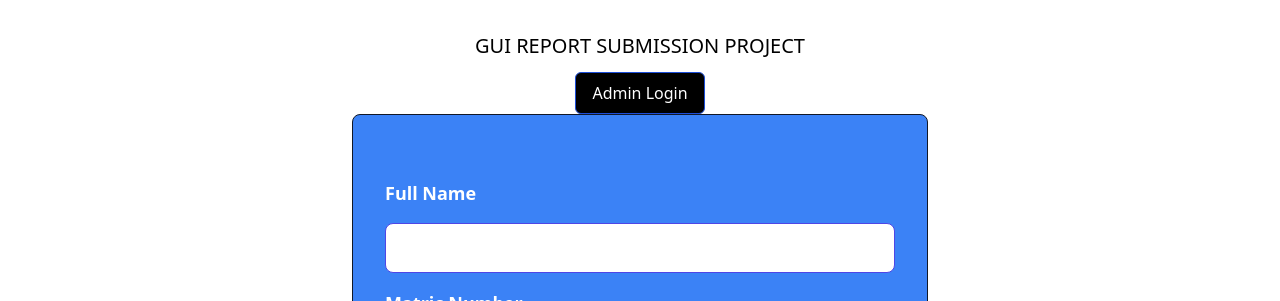
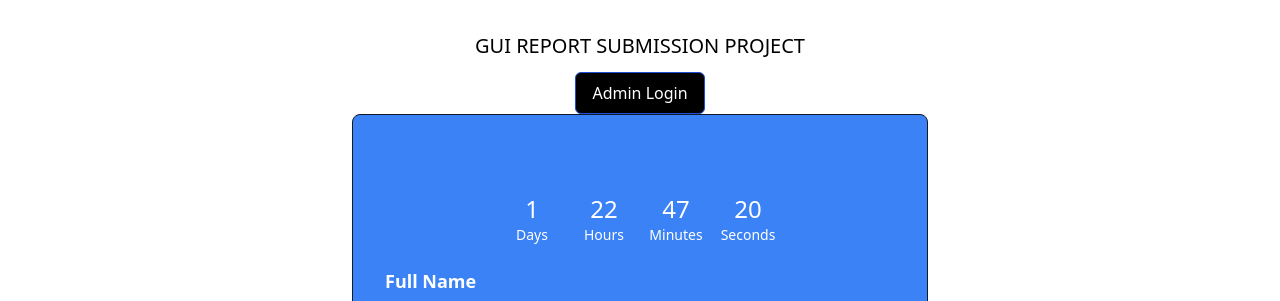
Before and after one commit to IAmLordSpectre/MyGUIAssignment, a Next.js app: page / in a window 1280 px wide. Shown: the top 301 px of the page. Built offline with nearby package versions, Linux system fonts and the light colour scheme; no server answers.

Commit message:
mycommit

```diff
--- a/components/Deadline.jsx
+++ b/components/Deadline.jsx
@@ -6,7 +6,7 @@ const Deadline = () => {
   const { deadlineDisplay } = useContext(ThankContext);
   return (
     <div>
-      <h1 className="text-red-600 font-semibold pb-2">{deadlineDisplay}</h1>
+      <h1 className="text-black font-semibold pb-2">{deadlineDisplay}</h1>
     </div>
   );
 };
--- a/components/Table.jsx
+++ b/components/Table.jsx
@@ -6,46 +6,46 @@ const Table = () => {
   const { students, loading } = useContext(LoginContext);
   return (
     <div>
-      <div class="flex flex-col">
-        <div class="overflow-x-auto sm:-mx-6 lg:-mx-8">
-          <div class="py-2 inline-block min-w-full sm:px-6 lg:px-8">
-            <div class="overflow-x-auto">
-              <table class="min-w-full">
-                <thead class="border-b bg-black text-white">
+      <div className="flex flex-col">
+        <div className="overflow-x-auto sm:-mx-6 lg:-mx-8">
+          <div className="py-2 inline-block min-w-full sm:px-6 lg:px-8">
+            <div className="overflow-x-auto">
+              <table className="min-w-full">
+                <thead className="border-b bg-black text-white">
                   <tr>
                     <th
                       scope="col"
-                      class="text-sm font-medium  px-6 py-4 text-left"
+                      className="text-sm font-medium  px-6 py-4 text-left"
                     >
                       #
                     </th>
                     <th
                       scope="col"
-                      class="text-sm font-medium  px-6 py-4 text-left"
+                      className="text-sm font-medium  px-6 py-4 text-left"
                     >
                       Name
                     </th>
                     <th
                       scope="col"
-                      class="text-sm font-medium  px-6 py-4 text-left"
+                      className="text-sm font-medium  px-6 py-4 text-left"
                     >
                       Matric
                     </th>
                     <th
                       scope="col"
-                      class="text-sm font-medium px-6 py-4 text-left"
+                      className="text-sm font-medium px-6 py-4 text-left"
                     >
                       TimeStamp
                     </th>
                     <th
                       scope="col"
-                      class="text-sm font-medium  px-6 py-4 text-left"
+                      className="text-sm font-medium  px-6 py-4 text-left"
                     >
                       Category
                     </th>
                     <th
                       scope="col"
-                      class="text-sm font-medium  px-6 py-4 text-left"
+                      className="text-sm font-medium  px-6 py-4 text-left"
                     >
                       Status
                     </th>
@@ -54,23 +54,23 @@ const Table = () => {
                 <tbody>
                   {students.map((student, index) => {
                     return (
-                      <tr class="border-b" key={index}>
-                        <td class="px-6 py-4 whitespace-nowrap text-sm font-medium text-gray-900">
+                      <tr className="border-b" key={index}>
+                        <td className="px-6 py-4 whitespace-nowrap text-sm font-medium text-gray-900">
                           {index}
                         </td>
-                        <td class="text-sm text-gray-900 font-light px-6 py-4 whitespace-nowrap">
+                        <td className="text-sm text-gray-900 font-light px-6 py-4 whitespace-nowrap">
                           {student.data.Name}
                         </td>
-                        <td class="text-sm text-gray-900 font-light px-6 py-4 whitespace-nowrap">
+                        <td className="text-sm text-gray-900 font-light px-6 py-4 whitespace-nowrap">
                           {student.data.Matric}
                         </td>
-                        <td class="text-sm text-gray-900 font-light px-6 py-4 whitespace-nowrap">
+                        <td className="text-sm text-gray-900 font-light px-6 py-4 whitespace-nowrap">
                           {student.data.datetime}
                         </td>
-                        <td class="text-sm text-gray-900 font-light px-6 py-4 whitespace-nowrap">
+                        <td className="text-sm text-gray-900 font-light px-6 py-4 whitespace-nowrap">
                           {student.data.Category}
                         </td>
-                        <td class="text-sm text-gray-900 font-light px-6 py-4 whitespace-nowrap">
+                        <td className="text-sm text-gray-900 font-light px-6 py-4 whitespace-nowrap">
                           {student.data.remark}
                         </td>
                       </tr>
--- a/pages/index.js
+++ b/pages/index.js
@@ -106,7 +106,6 @@ export default function Home() {
   }, [minutes, seconds]);
 
   //Get Current Date and Time
-
   const getDateTime = () => {
     const current = new Date();
     const date = `${current.getDate()}/${
@@ -114,6 +113,7 @@ export default function Home() {
     }/${current.getFullYear()} ${current.getHours()}:${current.getMinutes()}:${current.getSeconds()}`;
     return setDatetime(date);
   };
+
   //Session
   const { data: session, status } = useSession();
   const router = useRouter();
@@ -139,7 +139,6 @@ export default function Home() {
         let down = download.data;
         console.log(down);
         const { Name, Matric, Category, datetime, remark, Report } = down;
-
         return {
           Name: Name,
           Matric: Matric,
@@ -167,7 +166,7 @@ export default function Home() {
 
   return (
     <>
-      <div className="md:flex md:items-center md:justify-center w-full md:p-8 p-2  sm:rounded-lg md:rounded-none">
+      <div className="md:flex md:items-center md:justify-center w-full md:p-8  sm:rounded-lg md:rounded-none">
         <div className="max-w-xl w-full space-y-12">
           <div className="w-full lg:text-left text-center">
             <div className="w-full flex items-center flex-col justify-center">
@@ -195,7 +194,19 @@ export default function Home() {
                   Admin Login
                 </button>
               )}
-
+              {session ? (
+                <div className="flex  justify-center">
+                  <button
+                    className="mb-5 inline-flex items-center justify-center px-4 py-2 text-base font-medium leading-6 text-white whitespace-no-wrap bg-blue-600 border border-blue-700 rounded-md shadow-sm hover:bg-blue-700 focus:outline-none focus:ring-2 focus:ring-offset-2 focus:ring-blue-500"
+                    data-rounded="rounded-md"
+                    data-primary="blue-600"
+                    data-primary-reset="{}"
+                    onClick={ExporttoXLS}
+                  >
+                    Download Submissions
+                  </button>
+                </div>
+              ) : null}
               <div className="bg-blue-500 flex flex-col w-full border border-gray-900 rounded-lg px-8 py-8">
                 <ThankContext.Provider value={{ deadlineDisplay }}>
                   <Deadline />
@@ -207,6 +218,37 @@ export default function Home() {
                   className="flex flex-col space-y-4 mt-2"
                   data-netlify="true"
                 >
+                  <ThankContext.Provider value={{ deadlineDisplay }}>
+                    <Deadline />
+                  </ThankContext.Provider>
+                  <div className="w-full flex justify-center">
+                    <span className="flex gap-2">
+                      <span className="flex justify-center items-center flex-col w-16 h-16 bg-blue-500 rounded-lg">
+                        <p id="days" className="text-2xl text-white">
+                          {days}
+                        </p>
+                        <p className="text-sm text-white">Days</p>
+                      </span>
+                      <span className="flex justify-center items-center flex-col w-16 h-16 bg-blue-500 rounded-lg">
+                        <p id="hours" className="text-2xl text-white">
+                          {hours}
+                        </p>
+                        <p className="text-sm text-white">Hours</p>
+                      </span>
+                      <span className="flex justify-center items-center flex-col w-16 h-16 bg-blue-500 rounded-lg">
+                        <p id="minutes" className="text-2xl text-white">
+                          {minutes}
+                        </p>
+                        <p className="text-sm text-white">Minutes</p>
+                      </span>
+                      <span className="flex justify-center items-center flex-col w-16 h-16 bg-blue-500 rounded-lg">
+                        <p id="seconds" className="text-2xl text-white">
+                          {seconds}
+                        </p>
+                        <p className="text-sm text-white">Seconds</p>
+                      </span>
+                    </span>
+                  </div>
                   <input type="hidden" name="datetime" value={datetime} />
                   <input type="hidden" name="remark" value={remark} />
                   <input type="hidden" name="form-name" value="report" />
@@ -278,19 +320,7 @@ export default function Home() {
           </div>
         </div>
       </div>
-      {session ? (
-        <div className="flex  justify-center">
-          <button
-            className="mb-5 inline-flex items-center justify-center px-4 py-2 text-base font-medium leading-6 text-white whitespace-no-wrap bg-blue-600 border border-blue-700 rounded-md shadow-sm hover:bg-blue-700 focus:outline-none focus:ring-2 focus:ring-offset-2 focus:ring-blue-500"
-            data-rounded="rounded-md"
-            data-primary="blue-600"
-            data-primary-reset="{}"
-            onClick={ExporttoXLS}
-          >
-            Download Submissions
-          </button>
-        </div>
-      ) : null}
+
       <LoginContext.Provider value={{ students, loading }}>
         <Table />
       </LoginContext.Provider>
```
